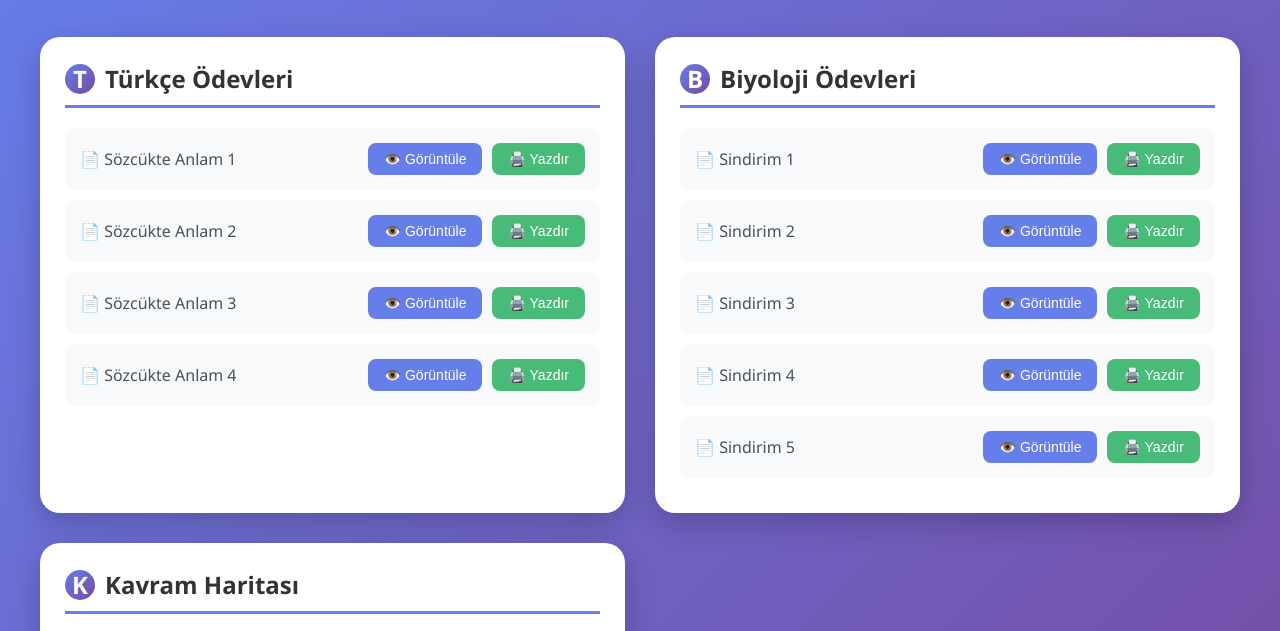
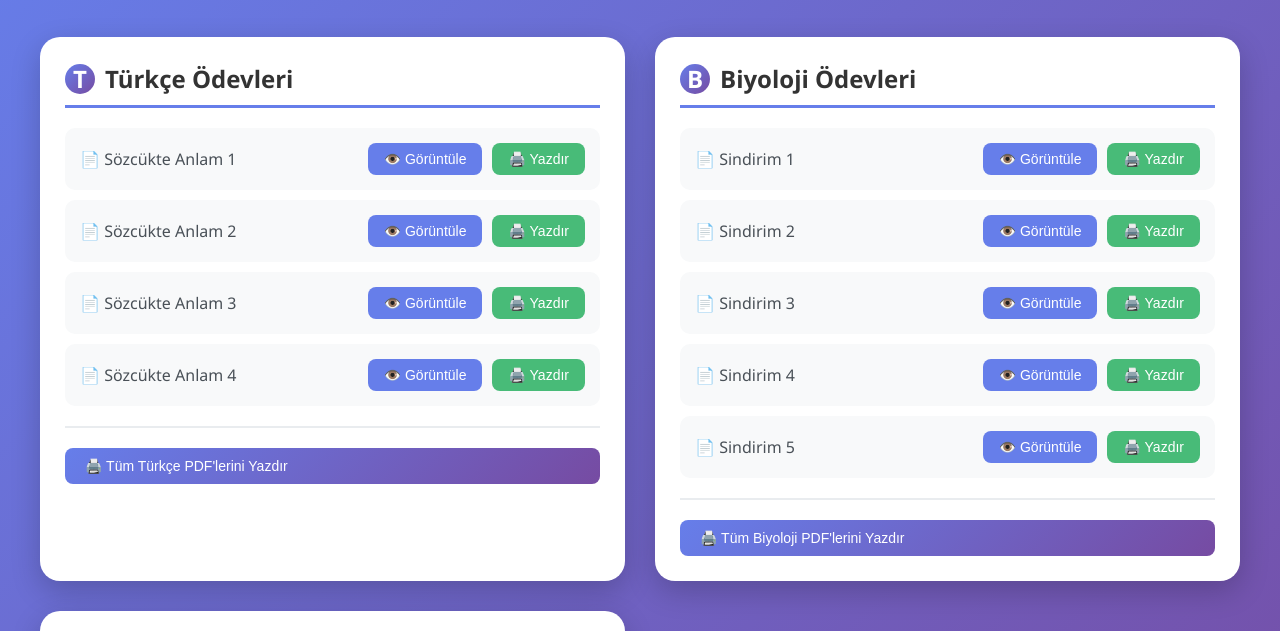
Before and after one commit to qualentheria/odev, a plain HTML site: page index.html in a window 1280 px wide. Shown: the part 112-743 px from the top of the page. Drawn offline with Linux system fonts and the light colour scheme.

Commit message:
Her kart için ayrı toplu yazdırma butonları eklendi

```diff
--- a/index.html
+++ b/index.html
@@ -170,6 +170,26 @@
             box-shadow: 0 5px 15px rgba(245, 87, 108, 0.4);
         }
 
+        .card-print-all {
+            margin-top: 20px;
+            padding-top: 20px;
+            border-top: 2px solid #e9ecef;
+            text-align: center;
+        }
+
+        .btn-print-subject {
+            background: linear-gradient(135deg, #667eea 0%, #764ba2 100%);
+            color: white;
+            padding: 10px 20px;
+            font-size: 14px;
+            width: 100%;
+        }
+
+        .btn-print-subject:hover {
+            transform: scale(1.02);
+            box-shadow: 0 5px 15px rgba(102, 126, 234, 0.4);
+        }
+
         .pdf-viewer-modal {
             display: none;
             position: fixed;
@@ -291,6 +311,11 @@
                 <ul class="pdf-list" id="turkce-list">
                     <!-- PDF'ler JavaScript ile eklenecek -->
                 </ul>
+                <div class="card-print-all">
+                    <button class="btn btn-print-subject" onclick="printSubjectPDFs('turkce')">
+                        🖨️ Tüm Türkçe PDF'lerini Yazdır
+                    </button>
+                </div>
             </div>
 
             <!-- Biyoloji Kartı -->
@@ -302,6 +327,11 @@
                 <ul class="pdf-list" id="biyoloji-list">
                     <!-- PDF'ler JavaScript ile eklenecek -->
                 </ul>
+                <div class="card-print-all">
+                    <button class="btn btn-print-subject" onclick="printSubjectPDFs('biyoloji')">
+                        🖨️ Tüm Biyoloji PDF'lerini Yazdır
+                    </button>
+                </div>
             </div>
 
             <!-- Kavram Haritası Kartı -->
@@ -403,6 +433,31 @@
             });
         }
 
+        // Belirli bir konunun tüm PDF'lerini yazdır
+        function printSubjectPDFs(subject) {
+            const subjectNames = {
+                'turkce': 'Türkçe',
+                'biyoloji': 'Biyoloji',
+                'kavram': 'Kavram Haritası'
+            };
+
+            const pdfs = pdfFiles[subject];
+            if (!pdfs || pdfs.length === 0) return;
+
+            if (confirm(`${subjectNames[subject]} dersinin tüm PDF'lerini (${pdfs.length} adet) yazdırmak istediğinizden emin misiniz?`)) {
+                let delay = 0;
+
+                pdfs.forEach((pdf, index) => {
+                    setTimeout(() => {
+                        printPDF(pdf.file);
+                    }, delay);
+                    delay += 2000; // Her PDF arasında 2 saniye bekle
+                });
+
+                alert(`${pdfs.length} adet ${subjectNames[subject]} PDF'i yazdırma kuyruğuna eklendi.`);
+            }
+        }
+
         // Tüm PDF'leri yazdır
         function printAllPDFs() {
             if (confirm('Tüm PDF dosyalarını yazdırmak istediğinizden emin misiniz?')) {
```
